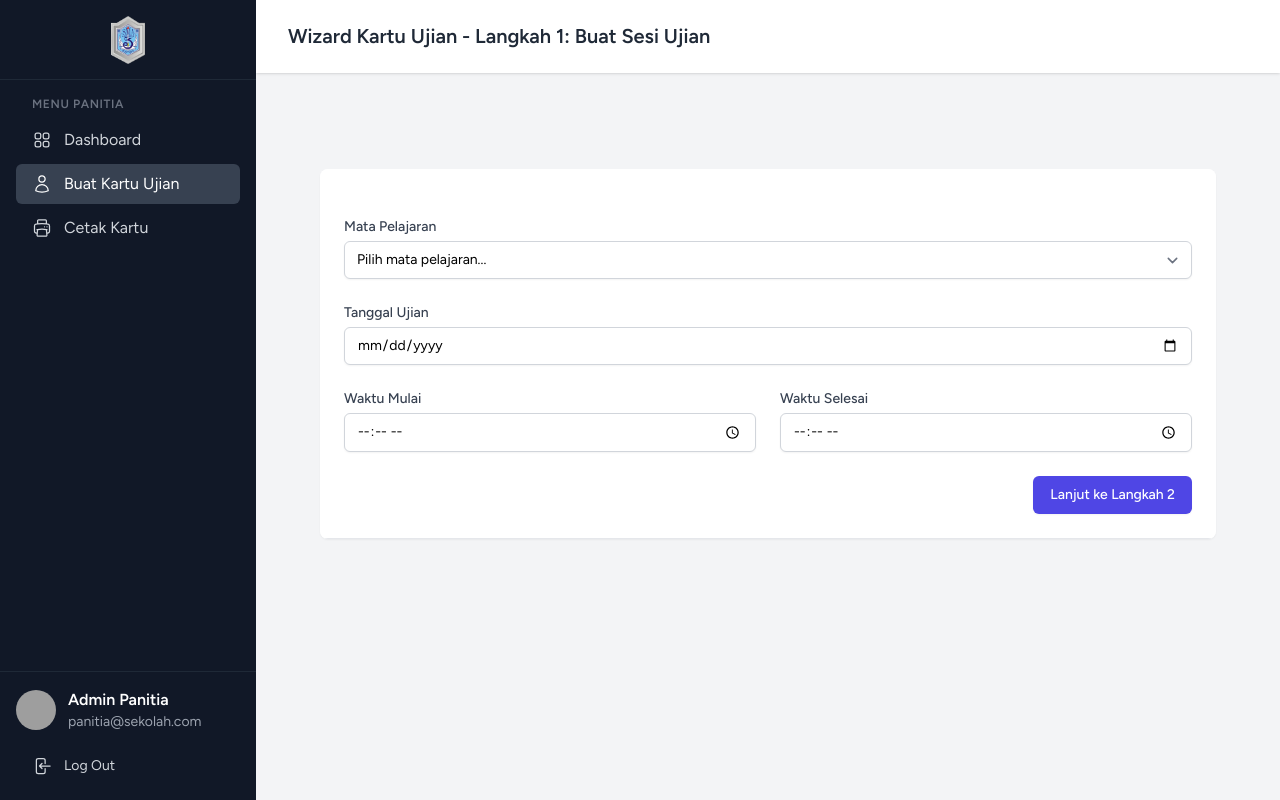
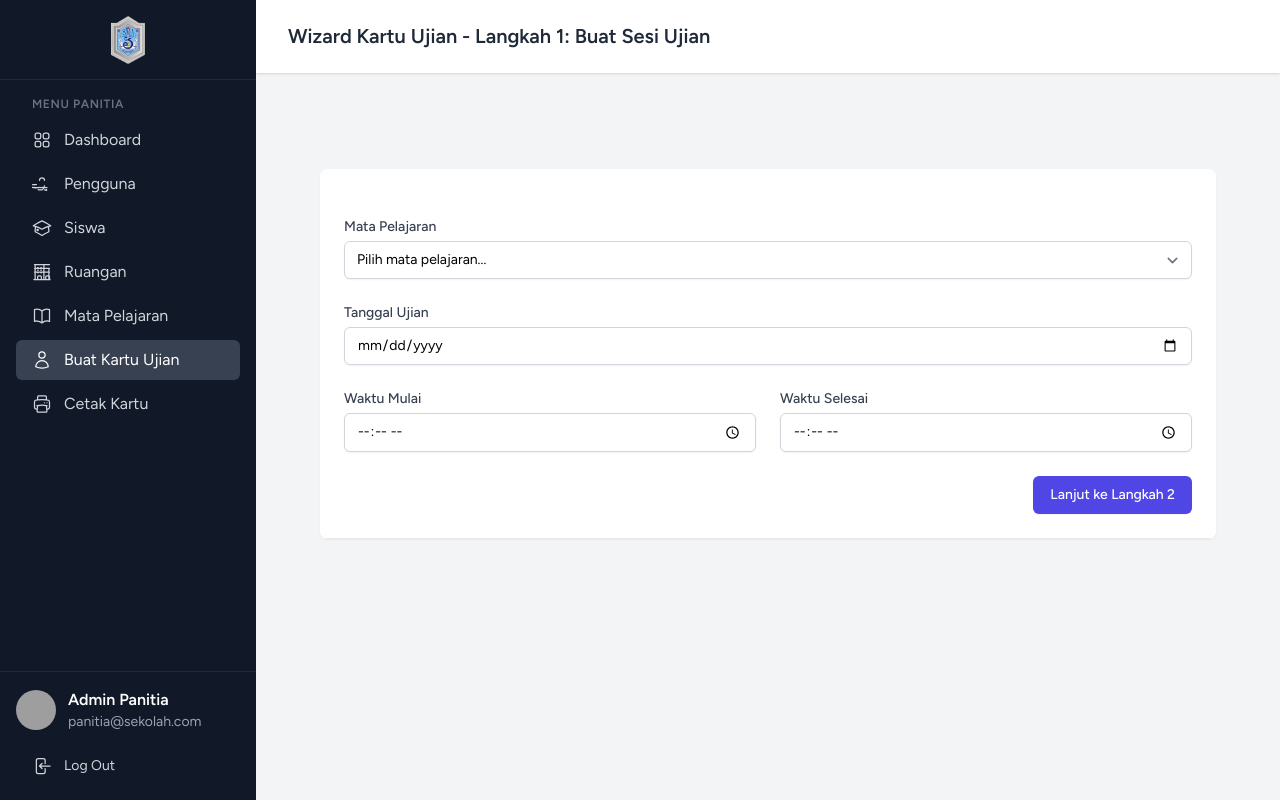
Before and after one commit to ApraS231/Ujian_SMA3Bontang, a Laravel app: page /admin/kartu-ujian/create-step-1 in a window 1280 px wide. Run offline with Laravel 12, Linux system fonts and the light colour scheme; the visitor is signed in with stand-in values (Sample User, id 1); data comes from the database, SQL or seed files in the repository; data that the repository does not hold is empty; style sheets or scripts are compiled from the project's sources; parts of the project's set-up code (start-up, migrations or seed data) failed here and were passed over; grey boxes are pictures that could not be loaded.

Commit message:
fix: Perbaiki alur migrasi dan lengkapi navigasi UI
Menyelesaikan dua masalah utama: konflik dalam alur migrasi database dan regresi fungsional pada UI navigasi.

Perubahan ini mencakup:
- **Perbaikan Migrasi:**
  - Mengonsolidasikan migrasi `exam_sessions` untuk menghilangkan error "Table already exists" dengan menghapus file duplikat dan usang.
  - Memperbaiki urutan migrasi dengan mengganti nama file `rename_exams_to_subjects_table` agar dijalankan sebelum migrasi yang bergantung padanya.
  - Membersihkan dan menyederhanakan migrasi untuk `kartu_ujians` dan `event_notes` dengan mendefinisikan skema yang benar dari awal.

- **Perbaikan Navigasi UI:**
  - Menambahkan kembali tautan yang hilang ke halaman manajemen CRUD (Pengguna, Siswa, Ruangan, Mata Pelajaran) di sidebar navigasi utama.
  - Memastikan semua fungsionalitas admin dapat diakses kembali melalui antarmuka pengguna, memperbaiki regresi yang diidentifikasi dalam tinjauan kode.

```diff
--- a/resources/views/layouts/navigation.blade.php
+++ b/resources/views/layouts/navigation.blade.php
@@ -24,6 +24,30 @@
                             <span>Dashboard</span>
                         </a>
                     </li>
+                     <li>
+                        <a href="{{ route('admin.users.index') }}" class="flex items-center px-4 py-2 rounded-md hover:bg-gray-700 @if(request()->routeIs('admin.users.*')) bg-gray-700 text-white @endif">
+                            <svg class="w-5 h-5 mr-3" xmlns="http://www.w3.org/2000/svg" fill="none" viewBox="0 0 24 24" stroke-width="1.5" stroke="currentColor"><path stroke-linecap="round" stroke-linejoin="round" d="M15 19.128a9.38 9.38 0 002.625.372m-1.025-.372c.309-.126.6-.268.868-.428m-2.43-4.586a9.38 9.38 0 01-2.43 4.586m0 0a9.382 9.382 0 01-5.25 0M12 4.5a3 3 0 013 3m-3-3a3 3 0 00-3 3m-3.75 9.128a9.383 9.383 0 01-2.625-.372m.372-3.496a9.383 9.383 0 012.25 0m-2.25 0a9.383 9.383 0 00-2.25 0m5.25 3.496a9.383 9.383 0 01-2.25 0m-2.25 0a9.383 9.383 0 00-2.25 0m2.25 0a9.383 9.383 0 012.25 0m0 0a9.383 9.383 0 002.25 0m2.25 0a9.383 9.383 0 012.25 0m-2.25 0a9.382 9.382 0 01-2.25 0m5.25 0a9.383 9.383 0 012.25 0m2.25 0a9.383 9.383 0 002.25 0m-2.25 0a9.383 9.383 0 01-2.25 0m-5.25 0a9.383 9.383 0 01-2.25 0" /></svg>
+                            <span>Pengguna</span>
+                        </a>
+                    </li>
+                    <li>
+                        <a href="{{ route('admin.students.index') }}" class="flex items-center px-4 py-2 rounded-md hover:bg-gray-700 @if(request()->routeIs('admin.students.*')) bg-gray-700 text-white @endif">
+                            <svg class="w-5 h-5 mr-3" xmlns="http://www.w3.org/2000/svg" fill="none" viewBox="0 0 24 24" stroke-width="1.5" stroke="currentColor"><path stroke-linecap="round" stroke-linejoin="round" d="M4.26 10.147a60.436 60.436 0 00-.491 6.347A48.627 48.627 0 0112 20.904a48.627 48.627 0 018.232-4.41 60.46 60.46 0 00-.491-6.347m-15.482 0a50.57 50.57 0 00-2.658-.813A59.905 59.905 0 0112 3.493a59.902 59.902 0 0110.399 5.84c-.896.248-1.783.52-2.658.814m-15.482 0A50.697 50.697 0 0112 13.489a50.702 50.702 0 017.74-3.342M6.75 15a.75.75 0 100-1.5.75.75 0 000 1.5z" /></svg>
+                            <span>Siswa</span>
+                        </a>
+                    </li>
+                    <li>
+                        <a href="{{ route('admin.rooms.index') }}" class="flex items-center px-4 py-2 rounded-md hover:bg-gray-700 @if(request()->routeIs('admin.rooms.*')) bg-gray-700 text-white @endif">
+                           <svg class="w-5 h-5 mr-3" xmlns="http://www.w3.org/2000/svg" fill="none" viewBox="0 0 24 24" stroke-width="1.5" stroke="currentColor"><path stroke-linecap="round" stroke-linejoin="round" d="M2.25 21h19.5m-18-18v18m10.5-18v18m6-13.5V21M6.75 6.75h.75m-.75 3h.75m-.75 3h.75m3-6h.75m-.75 3h.75m-.75 3h.75M6.75 21v-3.375c0-.621.504-1.125 1.125-1.125h2.25c.621 0 1.125.504 1.125 1.125V21M3 3h18M3 7.5h18M3 12h18m-4.5 9v-3.375c0-.621.504-1.125 1.125-1.125h2.25c.621 0 1.125.504 1.125 1.125V21" /></svg>
+                            <span>Ruangan</span>
+                        </a>
+                    </li>
+                    <li>
+                        <a href="{{ route('admin.subjects.index') }}" class="flex items-center px-4 py-2 rounded-md hover:bg-gray-700 @if(request()->routeIs('admin.subjects.*')) bg-gray-700 text-white @endif">
+                           <svg class="w-5 h-5 mr-3" xmlns="http://www.w3.org/2000/svg" fill="none" viewBox="0 0 24 24" stroke-width="1.5" stroke="currentColor"><path stroke-linecap="round" stroke-linejoin="round" d="M12 6.042A8.967 8.967 0 006 3.75c-1.052 0-2.062.18-3 .512v14.25A8.987 8.987 0 016 18c2.305 0 4.408.867 6 2.292m0-14.25a8.966 8.966 0 016-2.292c1.052 0 2.062.18 3 .512v14.25A8.987 8.987 0 0018 18a8.967 8.967 0 00-6 2.292m0-14.25v14.25" /></svg>
+                            <span>Mata Pelajaran</span>
+                        </a>
+                    </li>
                     <li>
                         <a href="{{ route('admin.kartu-ujian.create-step-1') }}" class="flex items-center px-4 py-2 rounded-md hover:bg-gray-700 @if(request()->routeIs('admin.kartu-ujian.*')) bg-gray-700 text-white @endif">
                             <svg class="w-5 h-5 mr-3" xmlns="http://www.w3.org/2000/svg" fill="none" viewBox="0 0 24 24" stroke-width="1.5" stroke="currentColor"><path stroke-linecap="round" stroke-linejoin="round" d="M15.75 6a3.75 3.75 0 1 1-7.5 0 3.75 3.75 0 0 1 7.5 0ZM4.501 20.118a7.5 7.5 0 0 1 14.998 0A17.933 17.933 0 0 1 12 21.75c-2.676 0-5.216-.584-7.499-1.632Z" /></svg>
@@ -36,7 +60,6 @@
                             <span>Cetak Kartu</span>
                         </a>
                     </li>
-                    <!-- Add other admin links here with the same structure -->
                 </ul>
             </nav>
         @elseif(Auth::user()->role === 'pengawas')
```
Also changed, not shown: database/migrations/2025_06_30_140736_rename_exams_to_subjects_table.php (renamed from database/migrations/2025_07_07_000000_rename_exams_to_subjects_table.php), database/migrations/2025_06_30_140737_create_exam_sessions_table.php, database/migrations/2025_06_30_140739_create_event_notes_table.php, database/migrations/2025_07_04_032017_add_foreign_key_constraint_to_exam_sessions_table.php (deleted), database/migrations/2025_07_05_000000_create_kartu_ujians_table.php, database/migrations/2025_07_06_000000_modify_event_notes_table.php (deleted), database/migrations/2025_07_07_000001_create_exam_sessions_table.php (deleted), database/migrations/2025_07_07_000002_update_foreign_keys_for_exam_session.php (deleted).
